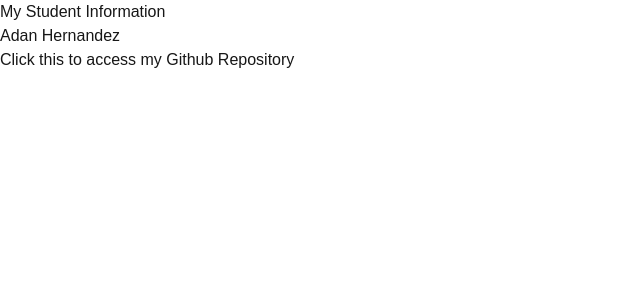
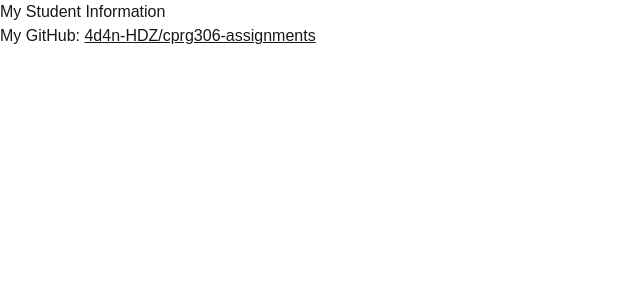
Before and after one commit to 4d4n-HDZ/cprg306-assignments, a Next.js app: page /week-2 in a window 1280 px wide. Shown: the top 300 px of the page, without its empty margins (0-640 px from the left). Built offline with nearby package versions, Linux system fonts and the light colour scheme.

Commit message:
StudentInfo.js Update
Added underline and better description

```diff
--- a/app/week-2/StudentInfo.js
+++ b/app/week-2/StudentInfo.js
@@ -2,10 +2,14 @@
 
 function StudentInfo() {
   return (
-    <div>
-      <h1>Adan Hernandez</h1>
-      <Link href="https://github.com/4d4n-HDZ/cprg306-assignments">Click this to access my Github Repository</Link>
-    </div>
+    <p>
+      My GitHub:{" "}
+      <Link
+        href="https://github.com/4d4n-HDZ/cprg306-assignments"
+        style={{ textDecoration: "underline" }}>
+        4d4n-HDZ/cprg306-assignments
+      </Link>
+    </p>
   );
 }
 
```
